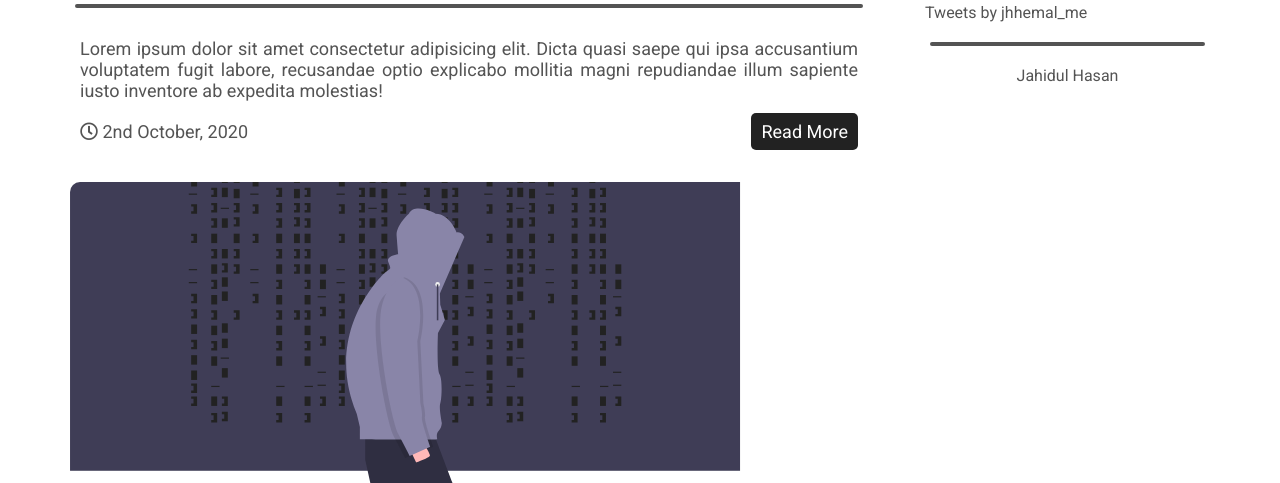
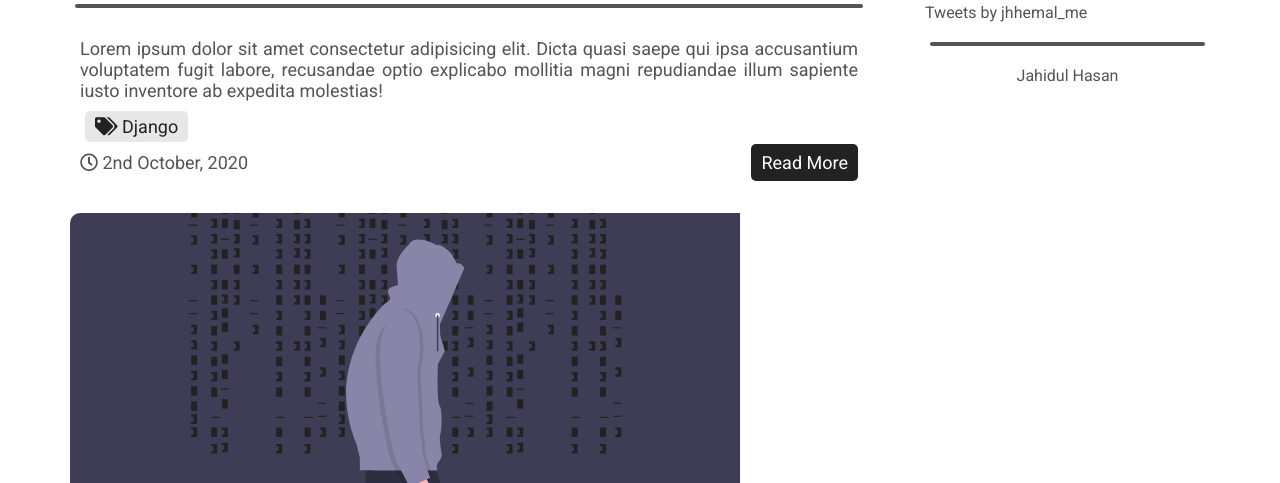
Before and after one commit to jhhemal/personal-blog, a plain HTML site: page index.html in a window 1280 px wide. Shown: the part 617-1100 px from the top of the page. Drawn offline with Linux system fonts and the light colour scheme.

Commit message:
from laptop

```diff
--- a/css/style.css
+++ b/css/style.css
@@ -4,9 +4,11 @@
     box-sizing: border-box;
     font-family: 'Roboto', sans-serif;
     text-decoration: none;
+    /* overflow-x: hidden; */
 }
 body{
     margin: 0 50px;
+    overflow-x: hidden;
 }
 
 a{
@@ -187,11 +189,26 @@ footer{
     font-size: 25px;
     /* margin-top: 200px; */
 }
+.tags{
+    display: flex;
+    padding: 0 10px;
+}
+.tags a{
+    background-color: #e7e7e7;
+    color: #222;
+    padding: 5px 10px;
+    border-radius: 5px;
+    margin: 0 5px;
+}
+.tags a:hover{
+    background-color: #c7c7c7;
+}
 
 @media (max-width:727px){
     body{
         margin: 0;
-        /* overflow-x: hidden; */
+        width: 100%;
+        overflow-x: hidden;
     }
     .mobile-menu{
         display: block;
--- a/index.html
+++ b/index.html
@@ -33,6 +33,9 @@
                 <h1><a href="">This is just a simple heading</a></h1>
                 <hr class="special">
                 <p style="text-align: justify;">Lorem ipsum dolor sit amet consectetur adipisicing elit. Dicta quasi saepe qui ipsa accusantium voluptatem fugit labore, recusandae optio explicabo mollitia magni repudiandae illum sapiente iusto inventore ab expedita molestias!</p>
+                <div class="tags">
+                    <a href=""><i class="fas fa-tags"></i> Django</a>
+                </div>
                 <div class="bottom">
                     <p><i class="far fa-clock"></i>&nbsp;2nd October, 2020</p>
                     <p><a href="">Read More</a></p>
```
